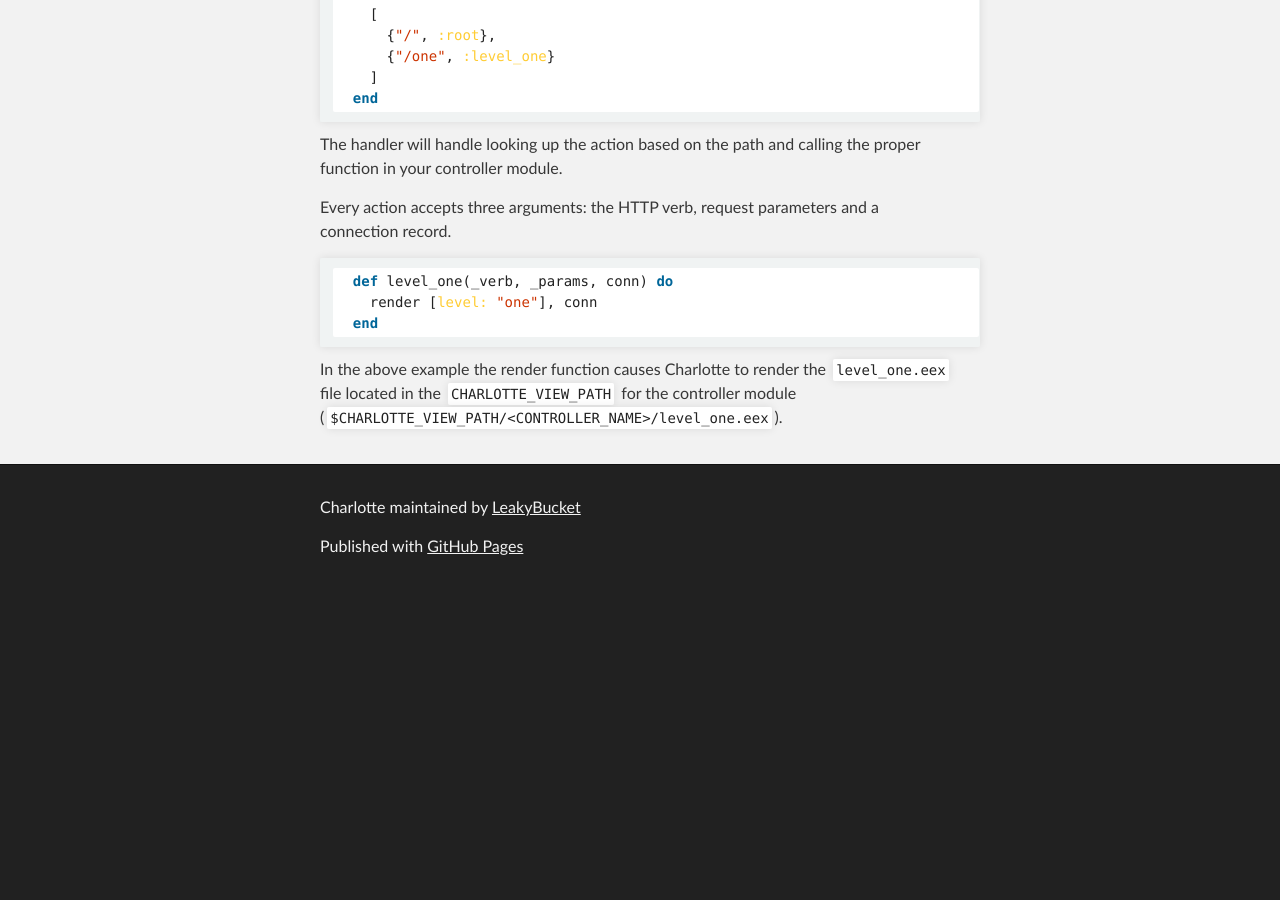
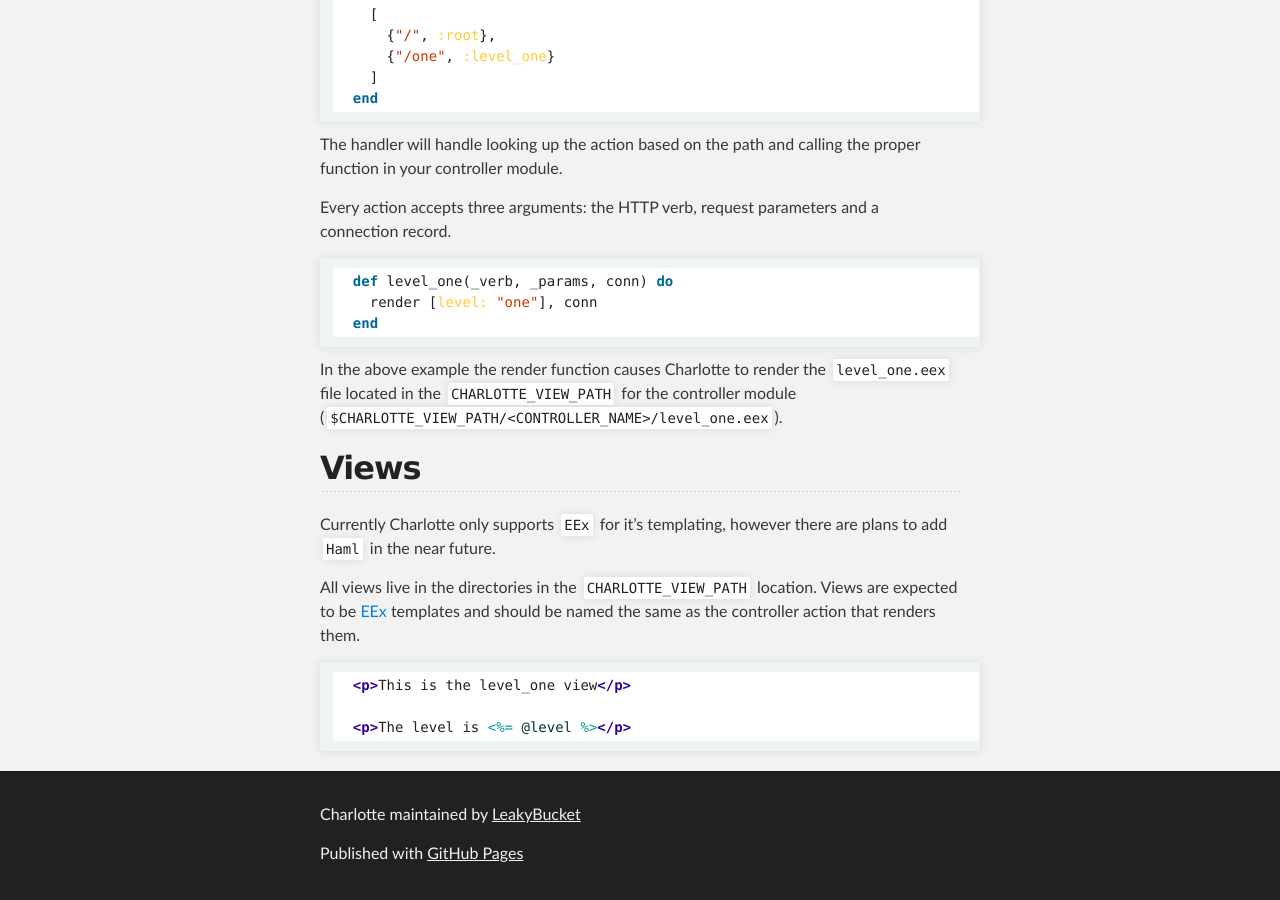
Before and after one commit to LeakyBucket/charlotte, a Jekyll site: the page built from index.md, in a window 1280 px wide and 900 px high, scrolled down 2055 px. Built offline with Jekyll 4.4.1, drawn with Linux system fonts in a browser that asks for light colours; Markdown is read by kramdown in place of the engine named in the settings; before the commit the page ends 2648 px from its top, so only the background shows below that.

Commit message:
Adds Views section.

````diff
--- a/index.md
+++ b/index.md
@@ -121,3 +121,19 @@ parameters and a connection record.
 In the above example the render function causes Charlotte to
 render the `level_one.eex` file located in the `CHARLOTTE_VIEW_PATH`
 for the controller module (`$CHARLOTTE_VIEW_PATH/<CONTROLLER_NAME>/level_one.eex`).
+
+## Views
+
+Currently Charlotte only supports `EEx` for it's templating,
+however there are plans to add `Haml` in the near future.
+
+All views live in the directories in the `CHARLOTTE_VIEW_PATH`
+location.  Views are expected to be [EEx](http://elixir-lang.org/docs/stable/eex/)
+templates and should be named the same as the controller action
+that renders them.
+
+```erb
+  <p>This is the level_one view</p>
+
+  <p>The level is <%= @level %></p>
+```
````
